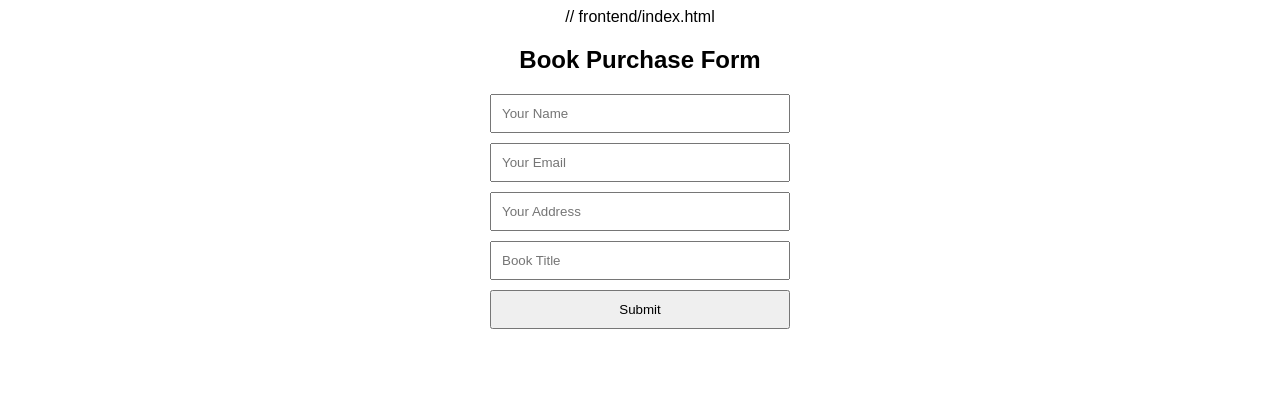
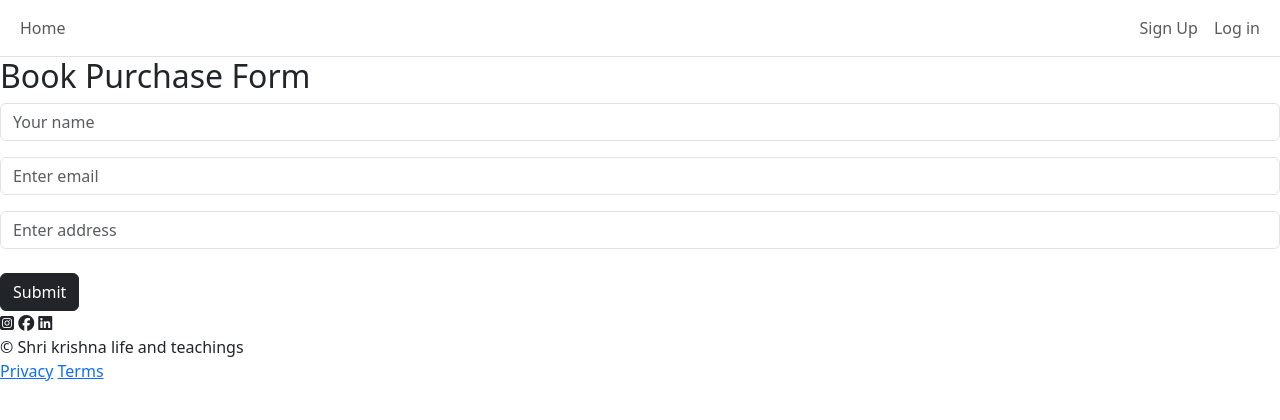
Before and after one commit to tanupanwarr/krishna-bookstore, a plain HTML site: page index.html in a window 1280 px wide. Drawn offline with nearby package versions, Linux system fonts and the light colour scheme.

Commit message:
Update index.html

```diff
--- a/index.html
+++ b/index.html
@@ -1,54 +1,89 @@
-// frontend/index.html
 <!DOCTYPE html>
 <html lang="en">
 
 <head>
-    <meta charset="UTF-8">
-    <meta name="viewport" content="width=device-width, initial-scale=1.0">
+    <meta charset="UTF-8" />
+    <meta name="viewport" content="width=device-width, initial-scale=1.0" />
     <title>Book Purchase</title>
-    <style>
-        body {
-            font-family: Arial, sans-serif;
-            text-align: center;
-        }
+    <link href="https://cdn.jsdelivr.net/npm/bootstrap@5.3.3/dist/css/bootstrap.min.css" rel="stylesheet"
+        integrity="sha384-QWTKZyjpPEjISv5WaRU9OFeRpok6YctnYmDr5pNlyT2bRjXh0JMhjY6hW+ALEwIH" crossorigin="anonymous" />
+    <link rel="stylesheet" href="https://cdnjs.cloudflare.com/ajax/libs/font-awesome/6.7.1/css/all.min.css"
+        integrity="sha512-5Hs3dF2AEPkpNAR7UiOHba+lRSJNeM2ECkwxUIxC1Q/FLycGTbNapWXB4tP889k5T5Ju8fs4b1P5z/iB4nMfSQ=="
+        crossorigin="anonymous" referrerpolicy="no-referrer" />
+    <link rel="stylesheet" href="style.css" />
 
-        form {
-            width: 300px;
-            margin: auto;
-        }
-
-        input,
-        button {
-            display: block;
-            width: 100%;
-            margin: 10px 0;
-            padding: 10px;
-        }
-    </style>
 </head>
 
 <body>
+
+    <nav class="navbar navbar-expand-md bg-body-light border-bottom sticky-top">
+        <div class="container-fluid">
+            <div class="collapse navbar-collapse" id="navbarNavAltMarkup">
+                <div class="navbar-nav">
+                    <a class="nav-link" href="/">Home</a>
+                </div>
+                <div class="navbar-nav ms-auto">
+                    <a class="nav-link" href="/signup">Sign Up</a>
+                    <a class="nav-link" href="/login">Log in</a>
+                </div>
+            </div>
+        </div>
+    </nav>
+
     <h2>Book Purchase Form</h2>
     <form id="purchaseForm">
-        <input type="text" id="name" placeholder="Your Name" required>
+        <!-- <input type="text" id="name" placeholder="Your Name" required>
         <input type="email" id="email" placeholder="Your Email" required>
         <input type="text" id="address" placeholder="Your Address" required>
         <input type="text" id="bookTitle" placeholder="Book Title" required>
-        <button type="submit">Submit</button>
+        <button type="submit">Submit</button> -->
+
+        <div class="mb-3">
+            <input type="text" placeholder="Your name" class="form-control" required />
+            <div class="invalid-feedback">Name looks good!</div>
+        </div>
+
+        <div class="mb-3">
+            <input type="email" placeholder="Enter email" class="form-control" required />
+            <div class="invalid-feedback">Enter correct email!</div>
+        </div>
+
+        <div class="mb-3">
+            <input type="text" placeholder="Enter address" class="form-control" required />
+            <div class="invalid-feedback">Enter valid address!</div>
+        </div>
+        <button class="btn edit-btn btn-dark mt-2">Submit</button>
     </form>
+
+    <footer>
+        <div class="f-info">
+            <div class="f-info-socials">
+                <i class="fa-brands fa-square-instagram"></i>
+                <i class="fa-brands fa-facebook"></i>
+                <i class="fa-brands fa-linkedin"></i>
+            </div>
+            <div>&copy; Shri krishna life and teachings</div>
+            <div class="f-info-links">
+                <a href="/privacy">Privacy</a>
+                <a href="/terms">Terms</a>
+            </div>
+        </div>
+    </footer>
     <script>
-        document.getElementById("purchaseForm").addEventListener("submit", async function (event) {
+        document
+            .getElementById("purchaseForm")
+            .addEventListener("submit", async function (event) {
                 event.preventDefault();
                 const data = {
                     name: document.getElementById("name").value,
                     email: document.getElementById("email").value,
                     address: document.getElementById("address").value,
-                bookTitle: document.getElementById("bookTitle").value
+                    bookTitle: document.getElementById("bookTitle").value,
                 };
                 const response = await fetch("http://localhost:5000/submit", {
                     method: "POST",
                     headers: { "Content-Type": "application/json" },
-                body: JSON.stringify(data)
+                    body: JSON.stringify(data),
                 });
                 const result = await response.json();
                 alert(result.message);
```
Lines whose indentation alone changed are shown as unchanged.
